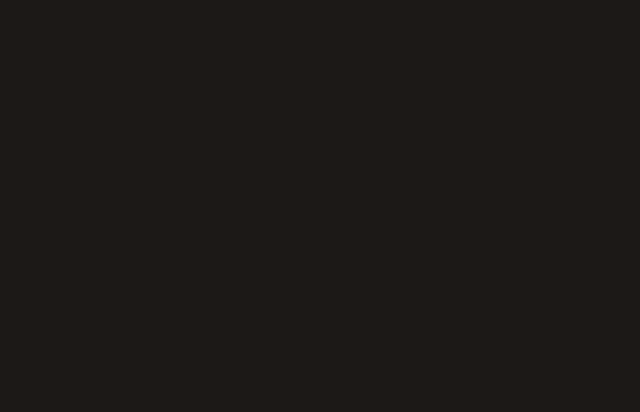
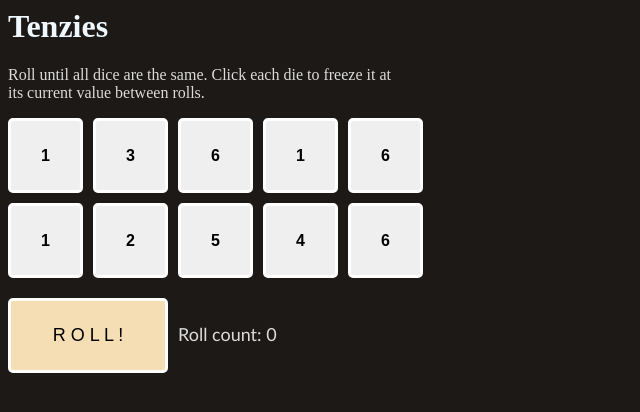
Before and after one commit to MatthieuQuendoz/MydigitalPlayground, a React (Vite) app: page /tenzies in a window 1280 px wide. Before the commit this address had no page. Shown: the top 412 px of the page, without its empty margins (0-640 px from the left). Built offline with nearby package versions, Linux system fonts and the light colour scheme.

Commit message:
Tenzies completato

```diff
--- a/index.css
+++ b/index.css
@@ -23,24 +23,44 @@ h1 {
 
 .pad-container {
     display: grid;
-    grid-template-columns: repeat(4, 100px);
-    grid-template-rows: repeat(2, 100px);
+    grid-template-columns: repeat(5, 75px);
+    grid-template-rows: repeat(2, 75px);
     gap: 10px;
 }
 
 button {
-    height: 100px;
-    width: 100px;
+    height: 75px;
+    width: 75px;
     border: 3px solid white;
     border-radius: 5px;
     cursor: pointer;
-    opacity: 0.1;
+    font-size: medium;
+    font-weight: 600;
 }
 
-button.on {
-    opacity: 1;
+
+button.green {
+    background-color: cadetblue;
+    border: 3px solid  green;
 }
 
-button.die {
+.roll {
+    margin-top: 20px;
+    height: 75px;
+    width: 160px;
+    border: 3px solid white;
+    border-radius: 5px;
+    cursor: pointer;
     opacity: 1;
+    background-color: wheat;
+    font-size: large;
+    font-weight: 400;
 }
+
+.button-container {
+    display: flex;
+    align-items: baseline;
+    gap: 10px;
+    font-size: large;
+    font-family: 'Gill Sans', 'Gill Sans MT', Calibri, 'Trebuchet MS', sans-serif ;
+}
--- a/package.json
+++ b/package.json
@@ -10,6 +10,7 @@
   "dependencies": {
     "nanoid": "^6.0.2",
     "react": "^19.3.1",
+    "react-confetti": "^6.4.0",
     "react-dom": "^19.3.1",
     "react-router": "^8.5.1",
     "vite": "latest"
--- a/src/App.jsx
+++ b/src/App.jsx
@@ -3,6 +3,7 @@ import Tenzies from "./ScrimbaEx/Tenzies/Tenzies"
 import { BrowserRouter, Routes, Route } from "react-router"
 import Log from "./pages/Log"
 import Home from "./pages/Home"
+import Scrimba from "./pages/Scrimba"
 
 
 export default function App() {
@@ -11,7 +12,9 @@ export default function App() {
         <main>
             <BrowserRouter>
                 <Routes>
-                <Route path="/" element={<Home />} />
+                    <Route path="/" element={<Home />} />
+                    <Route path="/scrimba" element={<Scrimba />} />
+                    <Route path="/tenzies" element={<Tenzies />} />
                 </Routes>
             </BrowserRouter>
         </main>
--- a/src/ScrimbaEx/Tenzies/Die.jsx
+++ b/src/ScrimbaEx/Tenzies/Die.jsx
@@ -1,5 +1,7 @@
 export default function Die(props) {
+
     return (
-        <button className="die"> {props.value} </button>
+        <button onClick={props.holdDie} className={props.isHeld ? "die green" : "die"}> {props.value} </button>
+
     )
 }
--- a/src/ScrimbaEx/Tenzies/Tenzies.jsx
+++ b/src/ScrimbaEx/Tenzies/Tenzies.jsx
@@ -1,10 +1,21 @@
 import React from "react"
 import { nanoid } from "nanoid"
 import Die from "./Die"
+import { Link } from "react-router"
+import Confetti from "react-confetti"
+
 
 export default function Tenzies() {
 
+
     const [die, setDie] = React.useState(generateAllNewDice())
+
+    const gameWon = die.every(item => item.isHeld) &&
+    die.every(item => item.value === die[0].value)
+
+    const [count, setCount] = React.useState(0)
+
+
 
     function generateAllNewDice() {
         const dice = new Array(10).fill(0).map(() => ({
@@ -22,17 +33,62 @@ export default function Tenzies() {
             id= {item.id}
             value = {item.value}
             isHeld = {item.isHeld}
+            holdDie = {() => holdDie(item.id)}
         />
     ))
 
+    function holdDie(id) {
+        setDie(prev => prev.map(item => {
+           return item.id === id ? {...item, isHeld: !item.isHeld} : item
+        }
+        ))
+    }
 
+    function rollDice() {
+
+        if (gameWon) {
+            setCount(0)
+            setDie(generateAllNewDice())
+        } else {
+
+            setCount(prev => prev = prev+1)
+
+            setDie(prev => prev.map( item => (
+
+            item.isHeld ? item :
+            {
+                ...item,
+                value: Math.ceil(Math.random() * 6),
+            }
+        ))
+        )
+        }
+    }
+
+    console.table(die)
 
     return (
         <main>
+            {gameWon && (
+                <Confetti
+                    width={window.innerWidth}
+                    height={window.innerHeight}
+                    recycle={false}
+                    numberOfPieces={300}
+                />
+            )}
+
+
             <h1> Tenzies </h1>
+            <p> Roll until all dice are the same. Click each die to freeze it at its current value between rolls. </p>
 
-        <div>
+        <div className="pad-container">
             {renderElement}
+        </div>
+
+        <div className="button-container">
+            <button className="roll" onClick={rollDice}> {gameWon ? "NEW GAME?" : "R O L L !" } </button>
+            <p> Roll count: {count}</p>
         </div>
 
         </main>
--- a/src/pages/Home.jsx
+++ b/src/pages/Home.jsx
@@ -16,7 +16,8 @@ export default function Home() {
             </header>
 
             <nav>
-                <Link className="link" to="/log">Personal scrimba excercises</Link>
+                <Link className="link" to="/log">Personal Logs</Link>
+                <Link className="link" to="/scrimba">Scrimba excercises</Link>
             </nav>
         </main>
     )
--- a/src/pages/Scrimba.jsx
+++ b/src/pages/Scrimba.jsx
@@ -0,0 +1,17 @@
+import { Link } from "react-router"
+
+
+export default function Scrimba() {
+    return (
+        <main>
+            <header>
+            <h1>Scrimba</h1>
+            <p> Scrimba is how I'm learning to code again, here you can found some of my excercise!</p>
+            </header>
+
+            <nav>
+                <Link className="link" to="/Tenzies"> Tenzies </Link>
+            </nav>
+        </main>
+    )
+}
```
Also changed, not shown: pads.js (deleted, +0 -42 lines), 2 other files (tests, documents, lock files or other folders). Lines whose indentation alone changed are shown as unchanged.
